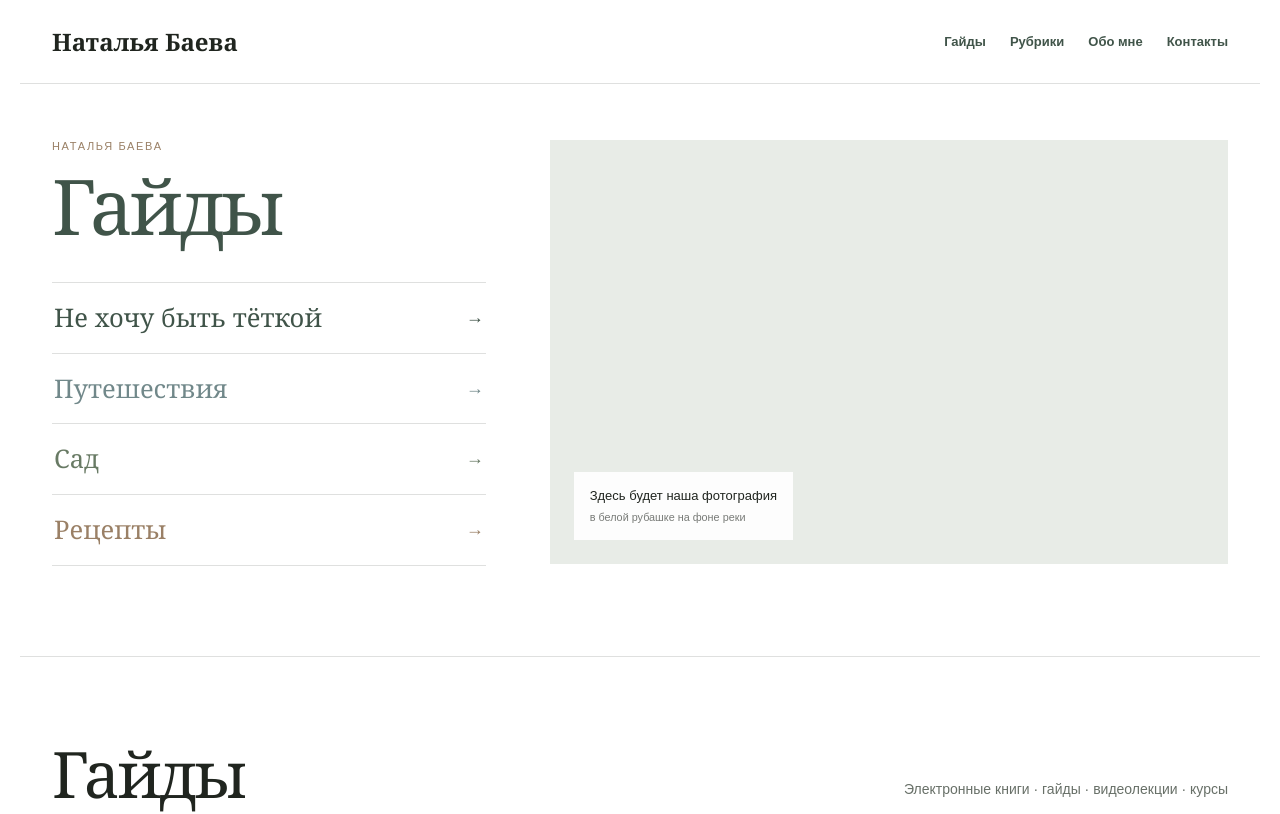
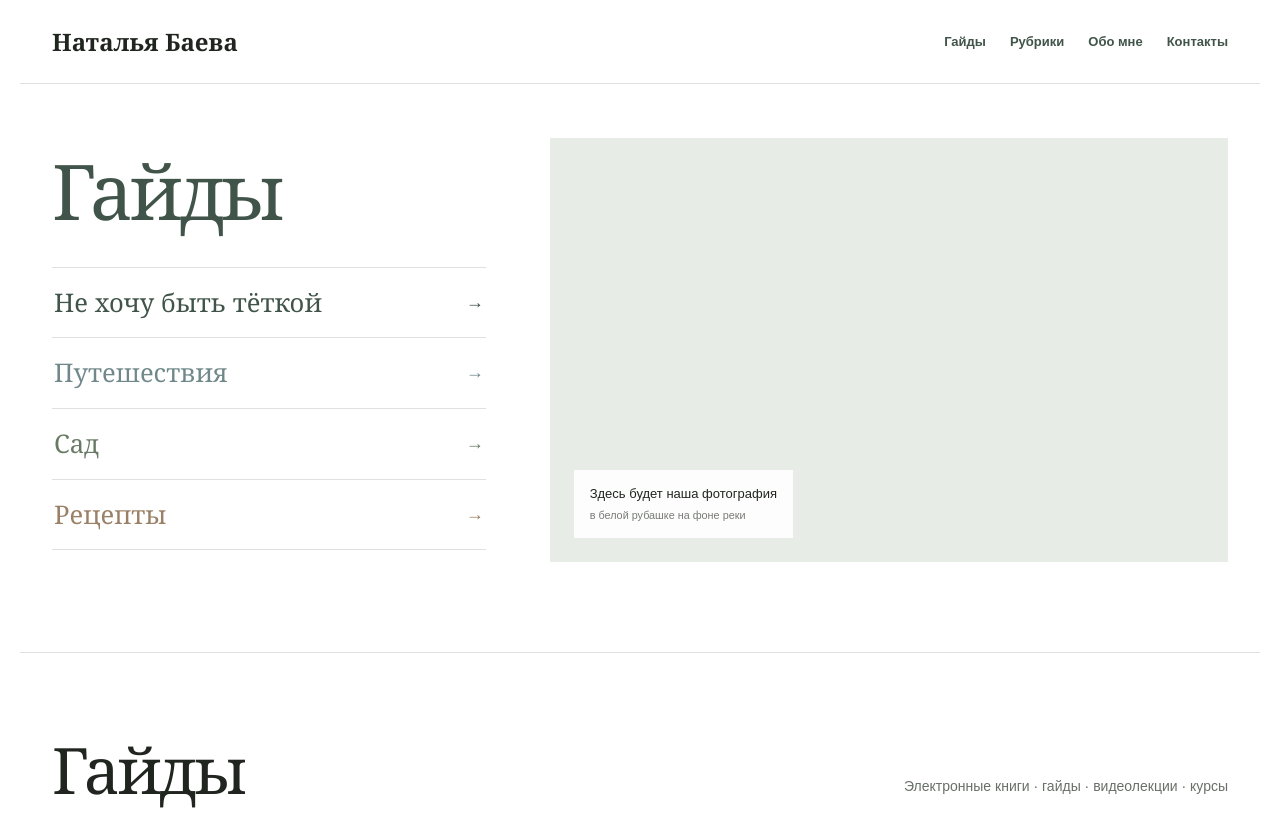
Before and after one commit to natalia-baeva/nataliabaeva.ru, a plain HTML site: page index.html in a window 1280 px wide. Shown: the top 814 px of the page. Drawn offline with Linux system fonts and the light colour scheme.

Commit message:
Remove duplicate name from hero

```diff
--- a/index.html
+++ b/index.html
@@ -21,7 +21,6 @@
   <main id="top">
     <section class="hero" id="about">
       <div class="hero-copy">
-        <p class="eyebrow">Наталья Баева</p>
         <h1>Гайды</h1>
         <nav class="hero-rubrics" id="rubrics" aria-label="Рубрики сайта">
           <a href="#">Не хочу быть тёткой <span>→</span></a>
```
